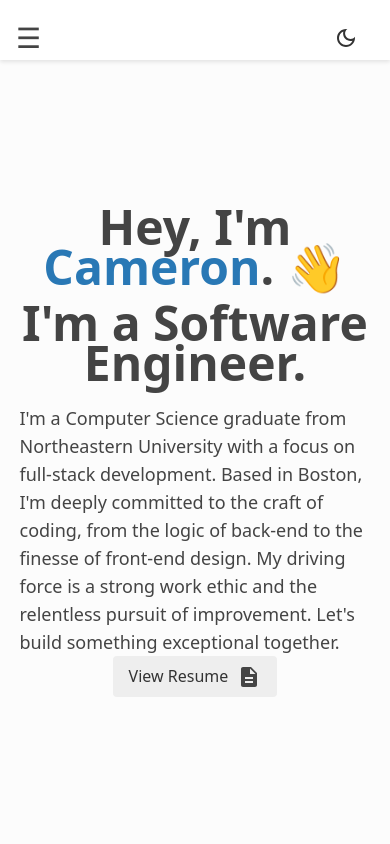
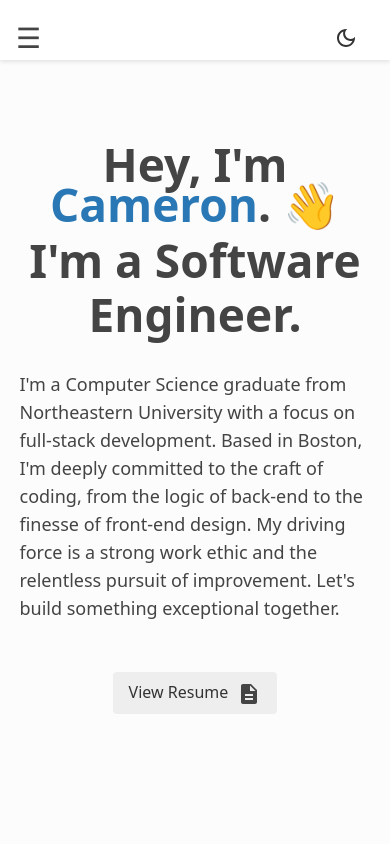
Before and after one commit to csiv23/portfolio, a Next.js app in the folder frontend/: page / in a window 390 px wide. Shown: the top 844 px of the page. Built offline with nearby package versions, Linux system fonts and the light colour scheme.

Commit message:
Fixed mobile layout

```diff
--- a/frontend/components/LandingPage.module.css
+++ b/frontend/components/LandingPage.module.css
@@ -117,3 +117,53 @@
 .nameHoverEffect:hover {
   text-shadow: 0px 0px 1px rgba(0, 0, 0, 0.5); /* very soft shadow */
 }
+
+
+.landingPageContainer {
+  height: 100vh;
+  max-width: 700px;
+  width: 90%;
+  margin: 0 auto;
+}
+
+.aboutContainer {
+  display: flex;
+  flex-direction: column;
+  justify-content: center;
+  align-items: center;
+}
+
+.introText {
+  font-size: 48px;
+  font-weight: bold;
+}
+
+.aboutDescription {
+  padding-top: 5px;
+}
+
+.socialIcon {
+  transition: transform 0.2s ease-in-out;
+}
+
+@media screen and (max-width: 768px) {
+  .justifyCenter {
+    padding-top:10vh;
+    justify-content: flex-start;
+  }
+
+  .introText {
+    font-size: 46px; /* Smaller font size for mobile */
+  }
+
+  .softwareEngineer {
+    display: inline-block;
+    line-height: 1.5;
+  }
+
+  .aboutDescription {
+    padding-bottom: 50px;
+  }
+
+
+}
--- a/frontend/components/LandingPage.tsx
+++ b/frontend/components/LandingPage.tsx
@@ -18,27 +18,11 @@ const LandingPage: FC<LandingPageProps> = ({ aboutRef }) => {
 
   return (
     <main
-      id="top"
-      style={{
-        height: "100vh",
-        maxWidth: "700px",
-        width: "90%",
-        margin: "0 auto",
-      }}
-      className="flex flex-col items-center justify-center w-full"
+      className={`flex flex-col items-center justify-center w-full ${styles.landingPageContainer} ${styles.justifyCenter}`}
     >
-      <div
-        id="about"
-        style={{
-          display: "flex",
-          flexDirection: "column",
-          justifyContent: "center",
-          alignItems: "center",
-        }}
-      >
+      <div className={styles.aboutContainer}>
         <div
-          style={{ fontSize: "48px", fontWeight: "bold" }}
-          className={`text-4xl font-semibold mb-4 text-center intro-line ${textClass}`}
+          className={`text-4xl font-semibold mb-4 text-center intro-line ${textClass} ${styles.introText}`}
         >
           Hey, I'm{" "}
           <span
@@ -51,12 +35,14 @@ const LandingPage: FC<LandingPageProps> = ({ aboutRef }) => {
           . 👋
         </div>
         <div
-          style={{ fontSize: "48px", fontWeight: "bold" }}
-          className={`text-4xl font-semibold mb-4 text-center intro-line ${textClass}`}
+          className={`text-4xl font-semibold mb-4 text-center intro-line ${textClass} ${styles.introText}`}
         >
-          <div>I'm a Software Engineer.</div>
+          <div>
+            I'm a Software{" "}
+            <span className={styles.softwareEngineer}>Engineer.</span>
+          </div>
         </div>
-        <div id="about-description" style={{ paddingTop: "5px" }}>
+        <div className={styles.aboutDescription}>
           <p className={`text-lg ${textClass}`}>
             I'm a Computer Science graduate from Northeastern University with a
             focus on full-stack development. Based in Boston, I'm deeply
```
